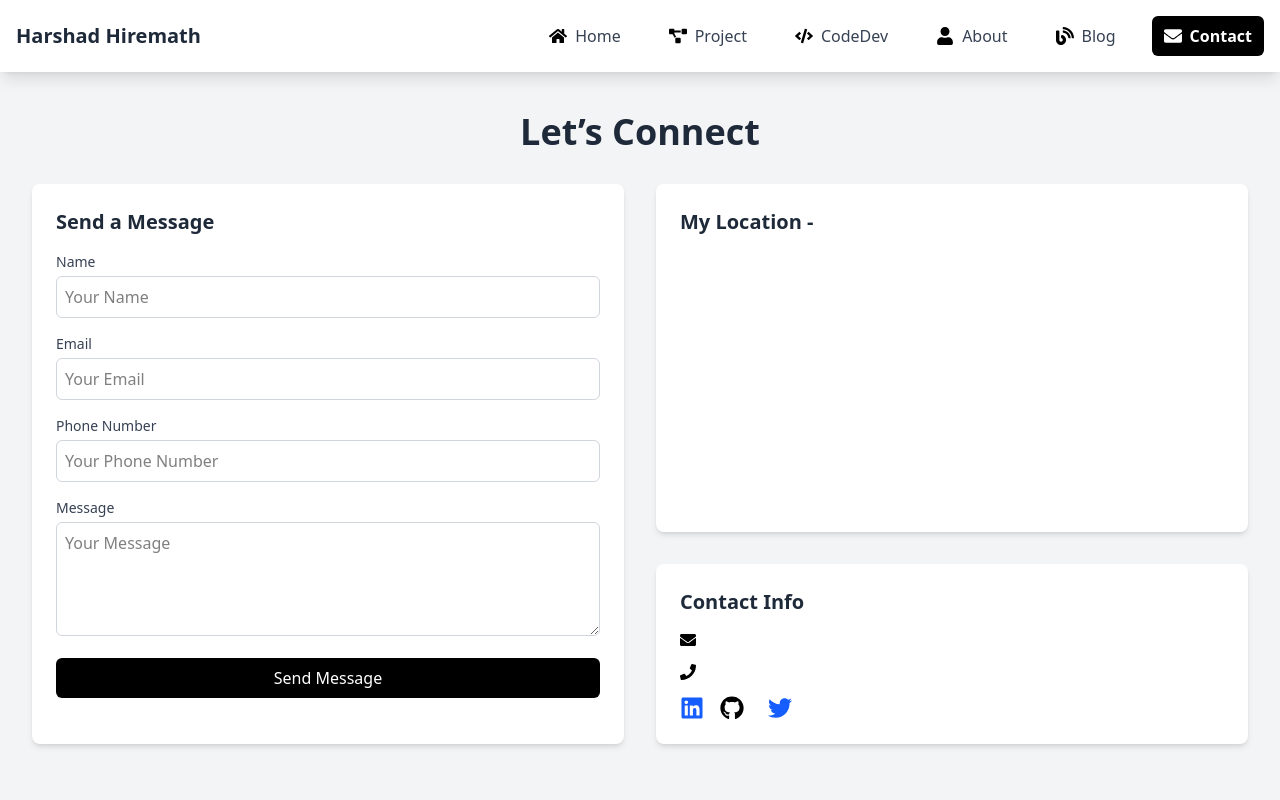
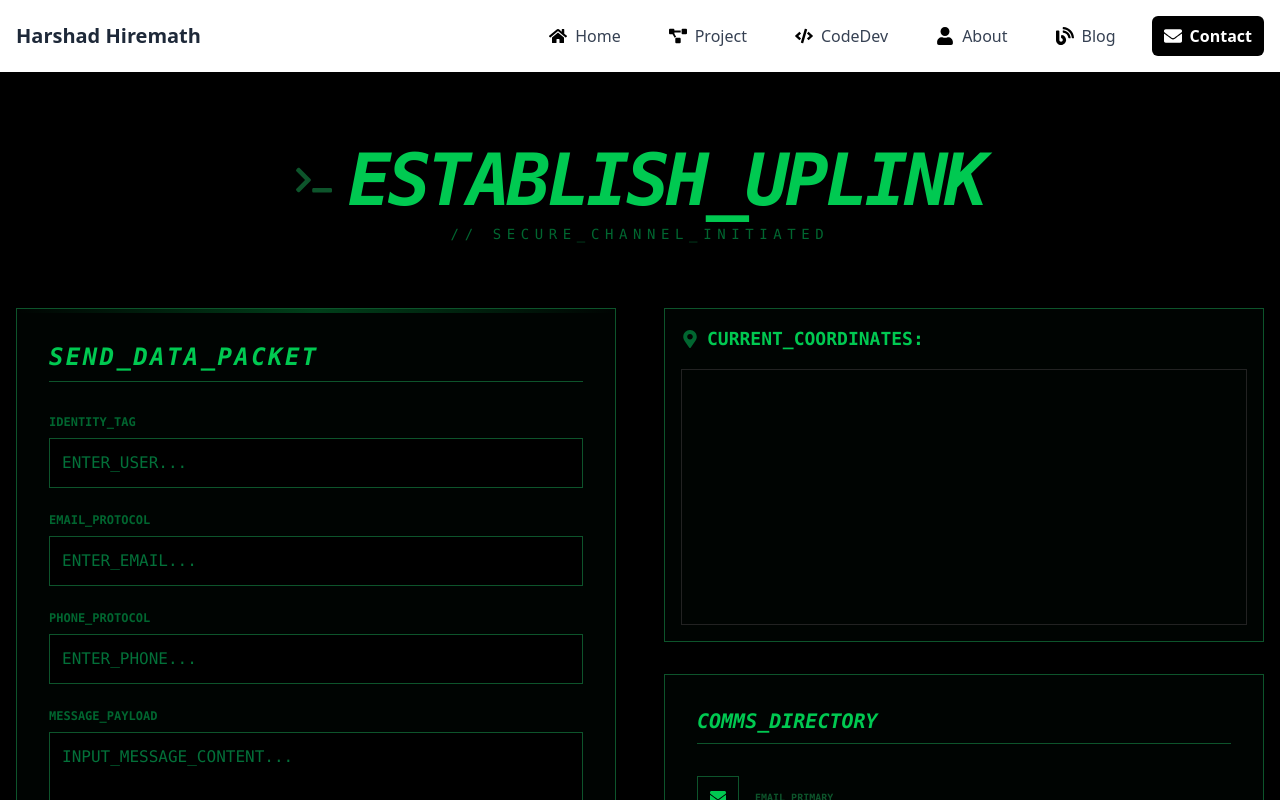
Before and after one commit to HarshadHiremath/Portfolio-Frontend-, a React (Vite) app: page /contact in a window 1280 px wide. Shown: the top 800 px of the page. Built offline with nearby package versions, Linux system fonts and the light colour scheme; no server answers.

Commit message:
Updated Contact Page

```diff
--- a/src/components/home/contact/Contact.jsx
+++ b/src/components/home/contact/Contact.jsx
@@ -1,97 +1,58 @@
 import React, { useEffect, useState } from "react";
-import { FaLinkedin, FaGithub, FaTwitter, FaEnvelope, FaPhone } from "react-icons/fa";
+import { motion, AnimatePresence } from "framer-motion";
+import { FaLinkedin, FaGithub, FaTwitter, FaEnvelope, FaPhone, FaTerminal, FaMapMarkerAlt } from "react-icons/fa";
 
 const Contact = () => {
-
   const [link, setLink] = useState({});
+  const [formData, setFormData] = useState({ user: "", email: "", phone: "", message: "" });
+  const [errors, setErrors] = useState({});
+  const [isSubmitting, setIsSubmitting] = useState(false);
+  const [success, setSuccess] = useState(false);
+  const [serverError, setServerError] = useState("");
 
   useEffect(() => {
     const fetchLinks = async () => {
       try {
         const response = await fetch(`${import.meta.env.VITE_LOCALHOST}/link`);
-          if (!response.ok) {
-            throw new Error(`Failed to fetch links: ${response.statusText}`);
-          }
+        if (!response.ok) throw new Error(`Failed to fetch links`);
         const data = await response.json();
-
-          // Remove unwanted fields (_id, __v)
         const sanitizedData = Object.keys(data).reduce((acc, key) => {
-            if (key !== "_id" && key !== "__v") {
-              acc[key] = data[key];
-            }
+          if (key !== "_id" && key !== "__v") acc[key] = data[key];
           return acc;
         }, {});
-
         setLink(sanitizedData);
       } catch (err) {
-          alert("Error :"+err);
+        console.error(err);
       }
     };
     fetchLinks();
   }, []);
 
-
-
-  // Form state
-  const [formData, setFormData] = useState({
-    user: "",
-    email: "",
-    phone: "",
-    message: "",
-  });
-
-  // Error state
-  const [errors, setErrors] = useState({});
-
-  // Loading state for form submission
-  const [isSubmitting, setIsSubmitting] = useState(false);
-
-  // Success state for feedback
-  const [success, setSuccess] = useState(false);
-
-  // Server error message
-  const [serverError, setServerError] = useState("");
-
-  // Handle input changes
   const handleChange = (e) => {
     const { name, value } = e.target;
     setFormData((prev) => ({ ...prev, [name]: value }));
-    // Clear errors for the field being edited
     setErrors((prev) => ({ ...prev, [name]: "" }));
     setSuccess(false);
     setServerError("");
   };
 
-  // Validate form
   const validate = () => {
     const newErrors = {};
-    const trimmedData = {
-      user: formData.user.trim(),
-      email: formData.email.trim(),
-      phone: formData.phone.trim(),
-      message: formData.message.trim(),
-    };
-
-    if (!trimmedData.user) newErrors.user = "Name is required";
-    if (!trimmedData.email) {
-      newErrors.email = "Email is required";
-    } else if (!/\S+@\S+\.\S+/.test(trimmedData.email)) {
-      newErrors.email = "Email is invalid";
+    if (!formData.user.trim()) newErrors.user = "IDENTITY_REQUIRED";
+    if (!formData.email.trim()) {
+      newErrors.email = "UPLINK_EMAIL_REQUIRED";
+    } else if (!/\S+@\S+\.\S+/.test(formData.email)) {
+      newErrors.email = "INVALID_UPLINK_PROTOCOL";
     }
-    if (!trimmedData.phone) {
-      newErrors.phone = "Phone number is required";
-    } else {
-      const cleanPhone = trimmedData.phone.replace(/\D/g, "");
-      if (!/^\d{10}$/.test(cleanPhone)) {
-        newErrors.phone = "Phone number must be 10 digits";
+    if (!formData.phone.trim()) {
+      newErrors.phone = "COMMS_NUMBER_REQUIRED";
+    } else if (!/^\d{10}$/.test(formData.phone.replace(/\D/g, ""))) {
+      newErrors.phone = "INVALID_COMMS_FORMAT";
     }
-    }
-    if (!trimmedData.message) newErrors.message = "Message is required";
-
+    if (!formData.message.trim()) newErrors.message = "DATA_PACKET_EMPTY";
     return newErrors;
   };
 
-  // Handle submission
   const handleSubmit = async (e) => {
     e.preventDefault();
     const validationErrors = validate();
@@ -99,237 +60,174 @@ const Contact = () => {
       setErrors(validationErrors);
       return;
     }
-    setErrors({});
-    setServerError("");
-    setSuccess(false);
     setIsSubmitting(true);
-
     try {
       const response = await fetch(`${import.meta.env.VITE_LOCALHOST}/contact`, {
         method: "POST",
-        headers: {
-          "Content-Type": "application/json",
-        },
+        headers: { "Content-Type": "application/json" },
         body: JSON.stringify(formData),
       });
-
       if (response.ok) {
         setSuccess(true);
         setFormData({ user: "", email: "", phone: "", message: "" });
       } else {
-        const errorData = await response.json().catch(() => ({}));
-        setServerError(errorData.error || "Failed to send message");
+        const errorData = await response.json();
+        setServerError(errorData.error || "UPLINK_FAILED");
       }
     } catch (error) {
-      setServerError("Network error. Please try again later.");
-      console.error("Submission error:", error);
+      setServerError("NETWORK_DISRUPTION");
     } finally {
       setIsSubmitting(false);
     }
   };
 
   return (
-    <section className="bg-gray-100 py-12 px-4 sm:px-6 lg:px-8">
+    <section className="min-h-screen bg-black text-green-500 font-mono py-20 px-4 selection:bg-green-500 selection:text-black">
       <div className="max-w-7xl mx-auto">
         {/* Header */}
-        <h2 className="text-3xl md:text-4xl font-bold text-center text-gray-800 mb-8">
-          Let’s Connect
+        <motion.div
+          initial={{ opacity: 0, y: -20 }}
+          animate={{ opacity: 1, y: 0 }}
+          className="text-center mb-16"
+        >
+          <h2 className="text-5xl md:text-7xl font-black tracking-tighter uppercase italic flex justify-center items-center gap-4">
+            <FaTerminal className="text-green-900 text-4xl" /> ESTABLISH_UPLINK
           </h2>
+          <p className="text-green-800 mt-2 tracking-[0.4em] uppercase text-sm">// SECURE_CHANNEL_INITIATED</p>
+        </motion.div>
 
-        {/* Main Grid: Form and Map/Contact Info */}
-        <div className="grid grid-cols-1 lg:grid-cols-2 gap-8 mb-12">
-          {/* Form */}
-          <div className="bg-white p-6 rounded-lg shadow-md">
-            <h3 className="text-xl font-semibold text-gray-800 mb-4">Send a Message</h3>
-            {success && (
-              <p
-                className="text-green-500 text-center mb-4"
-                role="alert"
-                aria-live="assertive"
+        <div className="grid grid-cols-1 lg:grid-cols-2 gap-12">
+          {/* Form Side */}
+          <motion.div
+            initial={{ opacity: 0, x: -30 }}
+            animate={{ opacity: 1, x: 0 }}
+            className="bg-green-950/10 border border-green-900 p-8 relative overflow-hidden group"
           >
-                Message sent successfully!
-              </p>
-            )}
-            {serverError && (
-              <p
-                className="text-red-500 text-center mb-4"
-                role="alert"
-                aria-live="assertive"
-              >
-                {serverError}
-              </p>
-            )}
-            <form onSubmit={handleSubmit} className="space-y-4" noValidate>
-              <div>
-                <label
-                  htmlFor="user"
-                  className="block text-sm font-medium text-gray-700"
-                >
-                  Name
+            <div className="absolute top-0 left-0 w-full h-1 bg-gradient-to-r from-transparent via-green-500 to-transparent opacity-30 group-hover:opacity-100 transition-opacity"></div>
+
+            <h3 className="text-2xl font-bold mb-8 uppercase tracking-widest italic border-b border-green-900 pb-2">Send_Data_Packet</h3>
+
+            <form onSubmit={handleSubmit} className="space-y-6">
+              {["user", "email", "phone"].map((field) => (
+                <div key={field}>
+                  <label htmlFor={field} className="block text-xs font-bold text-green-800 uppercase mb-2">
+                    {field === "user" ? "Identity_Tag" : `${field}_Protocol`}
                   </label>
                   <input
-                  type="text"
-                  id="user"
-                  name="user"
-                  value={formData.user}
+                    type={field === "email" ? "email" : "text"}
+                    id={field}
+                    name={field}
+                    value={formData[field]}
                     onChange={handleChange}
-                  className="mt-1 w-full p-2 border border-gray-300 rounded-md focus:ring-blue-500 focus:border-blue-500"
-                  placeholder="Your Name"
-                  aria-invalid={!!errors.user}
-                  aria-describedby={errors.user ? "user-error" : undefined}
+                    autoComplete="off"
+                    className="w-full bg-black border border-green-900 p-3 text-green-400 focus:border-green-400 focus:outline-none focus:shadow-[0_0_10px_rgba(0,255,0,0.2)] transition-all"
+                    placeholder={`ENTER_${field.toUpperCase()}...`}
                   />
-                {errors.user && (
-                  <p id="user-error" className="mt-1 text-sm text-red-500">
-                    {errors.user}
-                  </p>
-                )}
+                  {errors[field] && <p className="mt-1 text-[10px] text-red-500 font-bold tracking-widest">{">"} {errors[field]}</p>}
                 </div>
+              ))}
+
               <div>
-                <label
-                  htmlFor="email"
-                  className="block text-sm font-medium text-gray-700"
-                >
-                  Email
-                </label>
-                <input
-                  type="email"
-                  id="email"
-                  name="email"
-                  value={formData.email}
-                  onChange={handleChange}
-                  className="mt-1 w-full p-2 border border-gray-300 rounded-md focus:ring-blue-500 focus:border-blue-500"
-                  placeholder="Your Email"
-                  aria-invalid={!!errors.email}
-                  aria-describedby={errors.email ? "email-error" : undefined}
-                />
-                {errors.email && (
-                  <p id="email-error" className="mt-1 text-sm text-red-500">
-                    {errors.email}
-                  </p>
-                )}
-              </div>
-              <div>
-                <label
-                  htmlFor="phone"
-                  className="block text-sm font-medium text-gray-700"
-                >
-                  Phone Number
-                </label>
-                <input
-                  type="tel"
-                  id="phone"
-                  name="phone"
-                  value={formData.phone}
-                  onChange={handleChange}
-                  className="mt-1 w-full p-2 border border-gray-300 rounded-md focus:ring-blue-500 focus:border-blue-500"
-                  placeholder="Your Phone Number"
-                  aria-invalid={!!errors.phone}
-                  aria-describedby={errors.phone ? "phone-error" : undefined}
-                />
-                {errors.phone && (
-                  <p id="phone-error" className="mt-1 text-sm text-red-500">
-                    {errors.phone}
-                  </p>
-                )}
-              </div>
-              <div>
-                <label
-                  htmlFor="message"
-                  className="block text-sm font-medium text-gray-700"
-                >
-                  Message
-                </label>
+                <label htmlFor="message" className="block text-xs font-bold text-green-800 uppercase mb-2">Message_Payload</label>
                 <textarea
                   id="message"
                   name="message"
+                  rows="4"
                   value={formData.message}
                   onChange={handleChange}
-                  rows="4"
-                  className="mt-1 w-full p-2 border border-gray-300 rounded-md focus:ring-blue-500 focus:border-blue-500"
-                  placeholder="Your Message"
-                  aria-invalid={!!errors.message}
-                  aria-describedby={errors.message ? "message-error" : undefined}
+                  className="w-full bg-black border border-green-900 p-3 text-green-400 focus:border-green-400 focus:outline-none focus:shadow-[0_0_10px_rgba(0,255,0,0.2)] transition-all resize-none"
+                  placeholder="INPUT_MESSAGE_CONTENT..."
                 ></textarea>
-                {errors.message && (
-                  <p id="message-error" className="mt-1 text-sm text-red-500">
-                    {errors.message}
-                  </p>
-                )}
+                {errors.message && <p className="mt-1 text-[10px] text-red-500 font-bold tracking-widest">{">"} {errors.message}</p>}
               </div>
+
               <button
                 type="submit"
-                className="w-full bg-black text-white py-2 px-4 rounded-md hover:bg-green-700 transition-colors disabled:bg-blue-400"
                 disabled={isSubmitting}
+                className="w-full py-4 border-2 border-green-500 text-green-500 font-black tracking-[0.3em] uppercase hover:bg-green-500 hover:text-black transition-all disabled:opacity-50 shadow-[0_0_15px_rgba(0,255,0,0.2)]"
               >
-                {isSubmitting ? "Sending..." : "Send Message"}
+                {isSubmitting ? "TRANSMITTING..." : "EXECUTE_SEND"}
               </button>
             </form>
-          </div>
 
-          {/* Map and Contact Info */}
+            <AnimatePresence>
+              {(success || serverError) && (
+                <motion.div
+                  initial={{ opacity: 0, y: 10 }}
+                  animate={{ opacity: 1, y: 0 }}
+                  className={`mt-6 p-3 text-center text-xs font-bold border ${success ? "border-green-500 text-green-500 bg-green-500/10" : "border-red-500 text-red-500 bg-red-500/10"}`}
+                >
+                  {success ? "UPLINK_SUCCESSFUL: DATA_RECEIVED" : `CRITICAL_ERROR: ${serverError}`}
+                </motion.div>
+              )}
+            </AnimatePresence>
+          </motion.div>
+
+          {/* Info Side */}
           <div className="space-y-8">
-            {/* Example Map Placeholder */}
-            <div className="bg-white p-6 rounded-lg shadow-md">
-                         <h3 className="text-xl font-semibold text-gray-800 mb-4">My Location - {link.Location}</h3>
-                        <div className="w-full h-64 rounded-md overflow-hidden">
+            {/* Map */}
+            <motion.div
+              initial={{ opacity: 0, x: 30 }}
+              animate={{ opacity: 1, x: 0 }}
+              className="bg-green-950/10 border border-green-900 p-4"
+            >
+              <h3 className="text-lg font-bold mb-4 flex items-center gap-2 uppercase">
+                <FaMapMarkerAlt className="text-green-800" /> Current_Coordinates: <span className="text-green-400">{link.Location}</span>
+              </h3>
+              <div className="w-full h-64 rounded-none overflow-hidden border border-green-900 grayscale brightness-75 contrast-125 hover:grayscale-0 transition-all duration-700">
                 <iframe
                   src={link.LocationLink}
                   className="w-full h-full border-0"
-                      style={{ border: 0 }}
                   allowFullScreen
                   loading="lazy"
-                     referrerPolicy="no-referrer-when-downgrade"
-                    title="SCTR's Pune Institute of Computer Technology Location"
+                  title="HQ Location"
                 ></iframe>
               </div>
+            </motion.div>
+
+            {/* Socials & Comms */}
+            <motion.div
+              initial={{ opacity: 0, x: 30 }}
+              animate={{ opacity: 1, x: 0 }}
+              transition={{ delay: 0.1 }}
+              className="bg-green-950/10 border border-green-900 p-8"
+            >
+              <h3 className="text-xl font-bold mb-8 uppercase italic border-b border-green-900 pb-2">Comms_Directory</h3>
+              <ul className="space-y-6">
+                <li className="flex items-center gap-4 group">
+                  <div className="p-3 border border-green-900 group-hover:border-green-400 transition-colors"><FaEnvelope /></div>
+                  <div>
+                    <p className="text-[10px] text-green-900 font-bold uppercase">Email_Primary</p>
+                    <a href={`mailto:${link.gmail}`} className="text-lg hover:text-white transition-colors">{link.gmail}</a>
                   </div>
-            {/* Contact Info */}
-            <div className="bg-white p-6 rounded-lg shadow-md">
-              <h3 className="text-xl font-semibold text-gray-800 mb-4">Contact Info</h3>
-              <ul className="space-y-4">
-                <li className="flex items-center">
-                  <FaEnvelope className="text-black mr-2" />
-                  <a
-                    href={`mailto:${link.gmail}`}
-                    className="text-gray-700 hover:text-blue-600"
-                  >
-                    {link.gmail}
-                  </a>
                 </li>
-                <li className="flex items-center">
-                  <FaPhone className="text-black mr-2" />
-                  <a
-                    href="tel:+1234567890"
-                    className="text-gray-700 hover:text-blue-600"
-                  >
-                    {link.phone}
-                  </a>
-                </li>
-                <li className="flex space-x-4">
-                  <a
-                    href={link.linkedIn}
-                    className="text-blue-600 hover:text-blue-800"
-                    aria-label="LinkedIn"
-                  >
-                    <FaLinkedin size={24}  />
-                  </a>
-                  <a
-                    href={link.github}
-                    className="text-blue-600 hover:text-blue-800"
-                    aria-label="GitHub"
-                  >
-                    <FaGithub size={24} className="text-black mr-2" />
-                  </a>
-                  <a
-                    href={link.twitter}
-                    className="text-blue-600 hover:text-blue-800"
-                    aria-label="Twitter"
-                  >
-                    <FaTwitter size={24} className="text-blue mr-2"/>
-                  </a>
+                <li className="flex items-center gap-4 group">
+                  <div className="p-3 border border-green-900 group-hover:border-green-400 transition-colors"><FaPhone /></div>
+                  <div>
+                    <p className="text-[10px] text-green-900 font-bold uppercase">Secure_Line</p>
+                    <a href={`tel:${link.phone}`} className="text-lg hover:text-white transition-colors">{link.phone}</a>
+                  </div>
                 </li>
               </ul>
+
+              <div className="mt-10 flex gap-6">
+                {[
+                  { icon: <FaLinkedin />, href: link.linkedIn, color: "hover:text-blue-400" },
+                  { icon: <FaGithub />, href: link.github, color: "hover:text-white" },
+                  { icon: <FaTwitter />, href: link.twitter, color: "hover:text-blue-300" }
+                ].map((social, idx) => (
+                  <a
+                    key={idx}
+                    href={social.href}
+                    target="_blank"
+                    rel="noreferrer"
+                    className={`text-3xl text-green-900 ${social.color} transition-all transform hover:scale-110`}
+                  >
+                    {social.icon}
+                  </a>
+                ))}
               </div>
+            </motion.div>
           </div>
         </div>
       </div>
```
Lines whose indentation alone changed are shown as unchanged.
